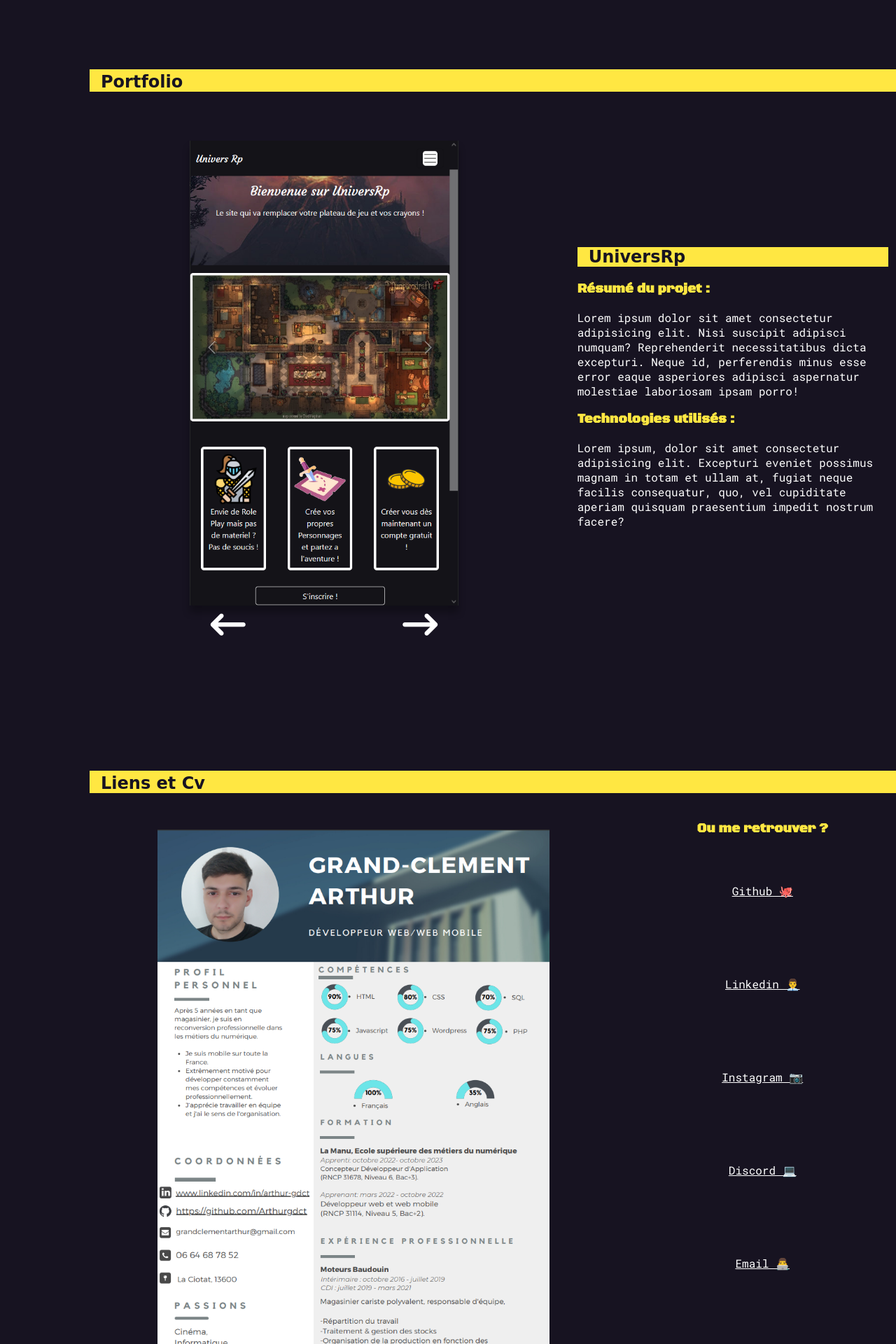
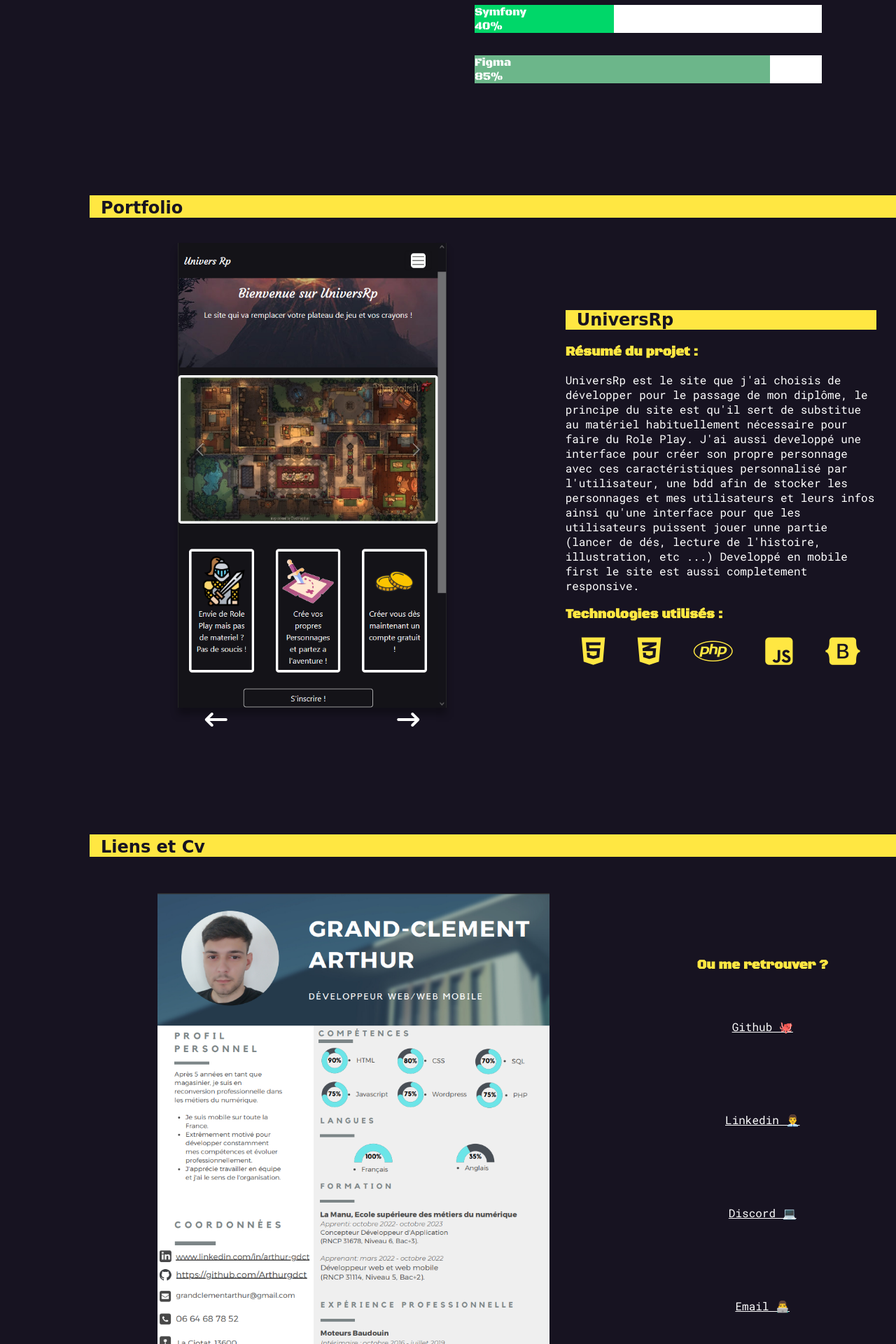
Before and after one commit to Arthurgdct/Arthur, a PHP site: page / in a window 1280 px wide. Shown: the part 2353-4273 px from the top of the page at 70% size. Run offline with PHP 8.4, Linux system fonts and the light colour scheme; some libraries are stand-ins or nearby versions; some web fonts are replaced.

Commit message:
ajout des lien discord et email dans le presse papier, modification de l'organisation du footer et du carrousel, ajout du réseumé de urnivers rp et les icones des techno utilisé.

```diff
--- a/assets/css/styles.css
+++ b/assets/css/styles.css
@@ -2,12 +2,14 @@ body {
     margin: 0;
     background-color: #171321;
 }
+
 .section-title {
     margin-left: 0;
     padding-left: 1rem;
     margin-top: 0;
     color: #171321;
 }
+
 .txt-w {
     color: #fff;
 }
@@ -154,12 +156,15 @@ header {
     width: 4rem;
     height: 5rem;
 }
+
 #firstpicture {
     cursor: pointer;
 }
+
 #secondpicture {
     cursor: pointer;
 }
+
 #thirdpicture {
     cursor: pointer;
 }
@@ -242,56 +247,54 @@ header {
 
 #cssbar {
     background-color: #3c5986;
-    margin-right: 10%;
+    margin-right: 20%;
 }
 
 #phpbar {
     background-color: #135f96;
-    margin-right: 15%;
+    margin-right: 25%;
 }
 
 #jsbar {
     background-color: #137e96;
-    margin-right: 20%;
+    margin-right: 25%;
 }
 
-#mysqlbar {
+#sqlbar {
     background-color: #10a8b1;
-    margin-right: 15%;
+    margin-right: 20%;
 }
 
 #wordpressbar {
     background-color: #06cdc1;
-    margin-right: 40%;
+    margin-right: 30%;
 }
 
 #bootstrapbar {
     background-color: #01e4bc;
-    margin-right: 25%;
+    margin-right: 30%;
 }
 
 #symfonybar {
     background-color: #00d769;
-    margin-right: 70%;
+    margin-right: 60%;
 }
 
 #figmabar {
     background-color: #6cb68a;
-    margin-right: 20%;
+    margin-right: 15%;
 }
 
 /*end skills*/
 /*carrousel*/
 .container {
-    max-width: 800px;
-    margin: 0 auto;
-    padding: 50px;
+    padding: 1rem;
 }
 
 .slider img {
     margin-left: auto;
     margin-right: auto;
-    max-width: 70%;
+    max-width: 100%;
     display: none;
     box-shadow: 0 10px 10px rgba(0, 0, 0, 0.3);
 }
@@ -319,8 +322,8 @@ img.active {
 }
 
 .btn-nav-car {
-    font-size: 50px;
-    margin: 0 15px;
+    font-size: 2rem;
+    margin: 0 1rem;
     cursor: pointer;
 }
 
@@ -331,9 +334,21 @@ img.active {
     margin-bottom: 8rem;
     margin-left: 8rem;
 }
-#descproject{
+
+#descproject {
     margin-left: 1rem;
 }
+
+#icondesc {
+    display: flex;
+    justify-content: space-around;
+}
+
+#icondesc i {
+    color: #ffe742;
+    font-size: 2.8rem;
+}
+
 #illustrationproject img {
     margin-top: 2rem;
     margin-left: 0.5rem;
@@ -360,6 +375,12 @@ img.active {
     margin-top: 1rem;
     text-align: center;
     color: #fff;
+}
+
+#discord,
+#email {
+    text-decoration: underline;
+    cursor: pointer;
 }
 
 #cv {
@@ -481,6 +502,10 @@ h4 {
     margin-top: 0;
 }
 
+#emailfooter {
+    text-decoration: none;
+}
+
 /*end footer*/
 
 @media screen and (min-width: 500px) {
@@ -531,10 +556,15 @@ h4 {
         flex-direction: row;
         margin-right: 2rem;
     }
+
     #realcontainer {
         display: flex;
         flex-direction: row;
         justify-content: space-around;
+    }
+
+    .slider img {
+        max-width: 70%;
     }
 
     #containerimg {
@@ -562,6 +592,7 @@ h4 {
     }
 
     #illustrationSkills img {
+        margin-top: 3rem;
         width: 18rem;
         height: 24rem;
     }
@@ -575,10 +606,12 @@ h4 {
         margin-top: auto;
         margin-bottom: auto;
     }
+
     #barcontainer {
         width: 50%;
     }
-    #barcontainer div{
+
+    #barcontainer div {
         margin-top: 2rem;
         margin-bottom: 2rem;
     }
@@ -586,10 +619,6 @@ h4 {
     #cv img {
         width: 30rem;
         height: 40rem;
-    }
-
-    #link a {
-        margin-top: 3rem;
     }
 
     #launchsentence {
@@ -601,14 +630,26 @@ h4 {
         margin-left: auto;
         margin-right: auto;
     }
+    #link {
+        margin-top: auto;
+        margin-bottom: auto;
+    }
     #link a {
         margin-top: 3rem;
         margin-bottom: 4rem;
     }
+
     #cvlinkcontent {
         display: flex;
         flex-direction: row;
         justify-content: space-around;
+        margin-bottom: 8rem;
+    }
+    #footerinfo {
+        width: 50%;
+        display: flex;
+        flex-direction: row;
+        justify-content:space-around;
     }
 }
 
@@ -627,4 +668,11 @@ h4 {
         width: 35rem;
         height: 48rem;
     }
+    #barcontainer {
+        margin-right: 5.6rem;
+        width: 48%;
+    }
+    #textualpresentation{
+        width: 45%;
+    }
 }
--- a/assets/js/script.js
+++ b/assets/js/script.js
@@ -1,78 +1,76 @@
+/*fonctionalité pour copier du texte dans le presse papier (fonctionne sous firefox aussi)*/
+const discord = document.getElementById('discord');
+discord.addEventListener('click', () => { navigator.clipboard.writeText('Ettowak#1997') });
+discord.addEventListener('click', () => {alert('Nom d\'utilisateur copié dans le presse-papier.')});
+const email = document.getElementById('email');
+email.addEventListener('click', () => {alert('Email copié dans le presse-papier.')});
+email.addEventListener('click', () => { navigator.clipboard.writeText('grandclementarthur@gmail.com') });
+
 /*gestion des boutons pour changer la taille de la description*/
 document.getElementById('arrow').addEventListener('click', () => {
     modifySentence(newSentence());
-},false);
-document.getElementById('veryShort').addEventListener('click',() => {
+}, false);
+document.getElementById('veryShort').addEventListener('click', () => {
     modifyDesc('Bonjour, je m\'appel Arthur. J\'ai 25 ans et je suis passionné d\'informatique. Je suis a la recherche d\'un apprentissage, je suis déterminé & j\'aime le travaille d\'équipe.')
 })
-document.getElementById('short').addEventListener('click',() => {
+document.getElementById('short').addEventListener('click', () => {
     modifyDesc('Bonjour, je m\'appel Arthur. J\'ai 25 ans et je suis passionné d\'informatique depuis mes 10 ans. Je suis a la recherche d\'un apprentissage afin de continuer ma reconversion et vivre d\'un emploi dans un domaine qui me passionne véritablement. Je suis déterminé & j\'aime le travaille d\'équipe.')
 })
-document.getElementById('classic').addEventListener('click',() => {
+document.getElementById('classic').addEventListener('click', () => {
     modifyDesc('Bonjour, je m\'appel Arthur. J\'ai 25 ans et je suis passionné d\'informatique depuis mes 10 ans. Dans la vie j\'ai d\'abord fait des études de menuisierie puis j\'ai travailler 5 ans a l\'usine que j\'ai finalement abbandonner pour tenter ma chance de devenir developpeur et d\'en faire mon métier avec une formation intensive. Ce qui nous ammenne a ce jour, ou je suis a la recherche d\'un apprentissage afin de continuer ma reconversion et vivre d\'un emploi dans un domaine qui me passionne véritablement. Je suis quelqu\'un de déterminé qui aime le travaille d\'équipe et qui a énormenent envie d\'en apprendre plus chaque jours.')
 })
-document.getElementById('long').addEventListener('click',() => {
+document.getElementById('long').addEventListener('click', () => {
     modifyDesc('Bonjour, je m\'appel Arthur. J\'ai 25 ans et je suis passionné d\'informatique depuis mes 10 ans ou j\'ai découvert les ordinateurs grace a mon frere et les lan dans notre garage, il n\'aura fallut que quelques années avant que je commence a bidouiller mes premiers serveurs minecraft puis bien d\'autres aventures informatique on suivit... Mais dans la vie j\'ai d\'abord fait des études de menuisierie puis j\'ai travailler 5 ans a l\'usine que j\'ai finalement abbandonner pour tenter ma chance de devenir developpeur et d\'en faire mon métier avec une formation intensive. Ce qui nous ammenne a ce jour, ou je suis a la recherche d\'un apprentissage afin de continuer ma reconversion et vivre d\'un emploi dans un domaine qui me passionne véritablement. Tout ça pour vous dire que je suis quelqu\'un de déterminé qui aime le travaille d\'équipe et qui a énormenent envie d\'en apprendre plus chaque jours.')
 })
 /*gestion des images de la présentation*/
-document.getElementById('firstpicture').addEventListener('click',() => {
+document.getElementById('firstpicture').addEventListener('click', () => {
     modifyimg('assets/img/IMG_20220818_174427.jpg')
 })
-document.getElementById('secondpicture').addEventListener('click',() => {
+document.getElementById('secondpicture').addEventListener('click', () => {
     modifyimg('assets/img/Screenshot_20190602_222725.jpg')
 })
-document.getElementById('thirdpicture').addEventListener('click',() => {
+document.getElementById('thirdpicture').addEventListener('click', () => {
     modifyimg('assets/img/Screenshot_20190602_222725.jpg')
 })
-/*variables pour le caroussel*/
+/*caroussel*/
 const items = document.querySelectorAll('.carrouselimg');
 const nbSlide = items.length;
 const suivant = document.querySelector('.right');
 const precedent = document.querySelector('.left');
 let count = 0;
 
-function slideSuivante(){
+function slideSuivante() {
     items[count].classList.remove('active');
-
-    if(count < nbSlide - 1){
+    if (count < nbSlide - 1) {
         count++;
     } else {
         count = 0;
     }
-
     items[count].classList.add('active')
-    console.log(count);
-
 }
 suivant.addEventListener('click', slideSuivante)
 
 
-function slidePrecedente(){
+function slidePrecedente() {
     items[count].classList.remove('active');
-
-    if(count > 0){
+    if (count > 0) {
         count--;
     } else {
         count = nbSlide - 1;
     }
-
     items[count].classList.add('active')
-    // console.log(count);
-
 }
 precedent.addEventListener('click', slidePrecedente)
 
-function keyPress(e){
-    console.log(e);
-
-    if(e.keyCode === 37){
+function keyPress(e) {
+    if (e.keyCode === 37) {
         slidePrecedente();
-    } else if(e.keyCode === 39){
+    } else if (e.keyCode === 39) {
         slideSuivante();
     }
 }
 document.addEventListener('keydown', keyPress)
-
+/*modification phrase accueil*/
 function modifyDesc(newText) {
     const desc = document.getElementById('description');
     desc.firstChild.nodeValue = newText;
@@ -114,9 +112,9 @@ function newSentence() {
         return team;
     } else if (result == 9) {
         return passion;
-    }else if (result == 10) {
+    } else if (result == 10) {
         return ask;
-    }else if (result == 11) {
+    } else if (result == 11) {
         return powered;
     }
 }
--- a/index.html
+++ b/index.html
@@ -100,31 +100,31 @@
                 </div>
                 <div id="barcontainer" class="blackops txt-w">
                     <div class="emptybar">
-                        <p id="htmlbar">HTML</p>
+                        <p id="htmlbar">HTML <br> 90%</p>
                     </div>
                     <div class="emptybar">
-                        <p id="cssbar">CSS</p>
+                        <p id="cssbar">CSS <br> 80%</p>
                     </div>
                     <div class="emptybar">
-                        <p id="phpbar">PHP</p>
+                        <p id="phpbar">PHP <br> 75%</p>
                     </div>
                     <div class="emptybar">
-                        <p id="jsbar">Javascript</p>
+                        <p id="jsbar">Javascript <br> 75%</p>
                     </div>
                     <div class="emptybar">
-                        <p id="mysqlbar">MySQL</p>
+                        <p id="sqlbar">SQL <br> 80% </p>
                     </div>
                     <div class="emptybar">
-                        <p id="wordpressbar">Wordpress</p>
+                        <p id="wordpressbar">Wordpress <br> 70%</p>
                     </div>
                     <div class="emptybar">
-                        <p id="bootstrapbar">Bootstrap</p>
+                        <p id="bootstrapbar">Bootstrap <br> 70%</p>
                     </div>
                     <div class="emptybar">
-                        <p id="symfonybar">Symfony</p>
+                        <p id="symfonybar">Symfony <br> 40%</p>
                     </div>
                     <div class="emptybar">
-                        <p id="figmabar">Figma</p>
+                        <p id="figmabar">Figma <br> 85%</p>
                     </div>
                 </div>
             </div>
@@ -149,15 +149,24 @@
                     <div id="descproject">
                         <h2 class="bg-y section-title emblema">UniversRp</h2>
                         <h3 class="blackops txt-y">Résumé du projet :</h3>
-                        <p class="roboto">Lorem ipsum dolor sit amet consectetur adipisicing elit. Nisi suscipit
-                            adipisci
-                            numquam? Reprehenderit necessitatibus dicta excepturi. Neque id, perferendis minus esse
-                            error
-                            eaque asperiores adipisci aspernatur molestiae laboriosam ipsam porro!</p>
+                        <p class="roboto">
+                            UniversRp est le site que j'ai choisis de développer pour le passage de mon diplôme, le
+                            principe du site est qu'il sert de substitue au matériel habituellement nécessaire pour
+                            faire du Role Play. J'ai aussi developpé une interface pour créer son propre personnage avec
+                            ces caractéristiques personnalisé par l'utilisateur, une bdd afin de stocker les personnages
+                            et mes utilisateurs et leurs infos ainsi qu'une interface pour que les utilisateurs puissent
+                            jouer unne partie (lancer de dés, lecture de l'histoire, illustration, etc ...) Developpé en
+                            mobile first le site est aussi completement responsive.
+                        </p>
                         <h3 class="blackops txt-y">Technologies utilisés :</h3>
-                        <p class="roboto">Lorem ipsum, dolor sit amet consectetur adipisicing elit. Excepturi eveniet
-                            possimus magnam in totam et ullam at, fugiat neque facilis consequatur, quo, vel cupiditate
-                            aperiam quisquam praesentium impedit nostrum facere?</p>
+                        <div id="icondesc">
+                            <i class="fa-brands fa-html5"></i>
+                            <i class="fa-brands fa-css3-alt"></i>
+                            <i class="fa-brands fa-php"></i>
+                            <i class="fa-brands fa-square-js"></i>
+                            <i class="fa-brands fa-bootstrap"></i>
+                        </div>
+
                     </div>
                 </div>
             </div>
@@ -170,11 +179,10 @@
                 </div>
                 <div id="link">
                     <h3 class="blackops txt-y">Ou me retrouver ?</h3>
-                    <a class="roboto" href="">Github 🐙</a>
-                    <a class="roboto" href="">Linkedin 👨‍💼</a>
-                    <a class="roboto" href="">Instagram 📷</a>
-                    <a class="roboto" href="">Discord 💻</a>
-                    <a class="roboto" href="">Email 👨‍💻</a>
+                    <a class="roboto" href="https://github.com/Arthurgdct" target="_blank">Github 🐙</a>
+                    <a class="roboto" href="https://www.linkedin.com/in/arthur-gdct/" target="_blank">Linkedin 👨‍💼</a>
+                    <a class="roboto" id="discord">Discord 💻</a>
+                    <a class="roboto" id="email">Email 👨‍💻</a>
                 </div>
             </div>
         </section>
@@ -204,17 +212,22 @@
                             suis a votre disposition pour répondre a tout type de demande, information sur mon profil,
                             proposition de projet, création de site web, proposition d'emploi ou d'apprentissage.</p>
                     </div>
-                    <div>
-                        <p class="pfooter txt-w roboto"><i class="txt-y fa-solid fa-location-dot"></i> 2 lot des
-                            anémones,
-                            13600
-                            La ciotat</p>
-                        <p class="pfooter txt-w roboto"><i class="txt-y fa-solid fa-phone"></i> 06 64 68 78 52</p>
-                        <p class="pfooter txt-w roboto"><i class="txt-y fa-sharp fa-solid fa-envelope"></i> Email</p>
-                        <p><a id="linkwebsite" href="" class="pfooter txt-w roboto"><i
-                                    class="txt-y fa-solid fa-link"></i>
-                                Lien
-                                du site</a></p>
+                    <div id="footerinfo">
+                        <div>
+                            <p class="pfooter txt-w roboto"><i class="txt-y fa-solid fa-location-dot"></i>
+                                13600
+                                La ciotat</p>
+                            <p class="pfooter txt-w roboto"><i class="txt-y fa-solid fa-phone"></i> 06 64 68 78 52</p>
+                        </div>
+                        <div>
+                            <a id="emailfooter" href="mailto:grandclementarthur@gmail.com"
+                                class="pfooter txt-w roboto"><i class="txt-y fa-sharp fa-solid fa-envelope"></i>
+                                Email</a>
+                            <p>
+                                <a id="linkwebsite" href="" class="pfooter txt-w roboto"><i
+                                        class="txt-y fa-solid fa-link"></i>Lien du site</a>
+                            </p>
+                        </div>
                     </div>
                 </div>
             </div>
```
